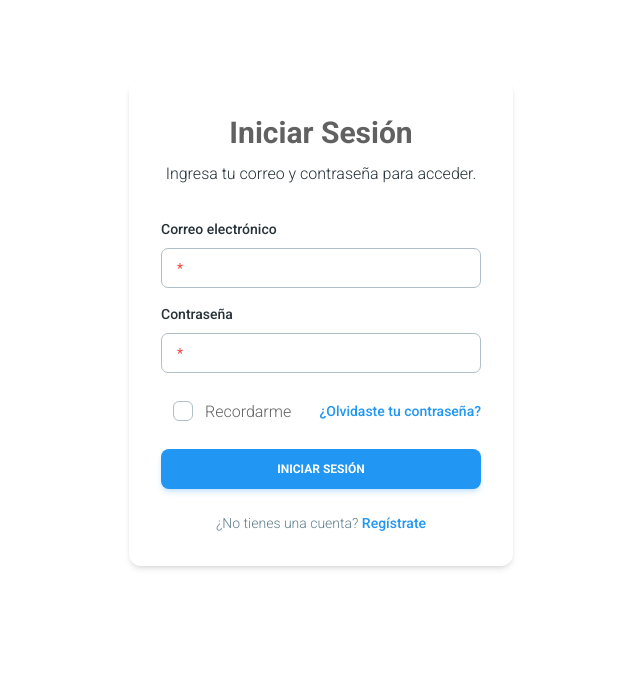
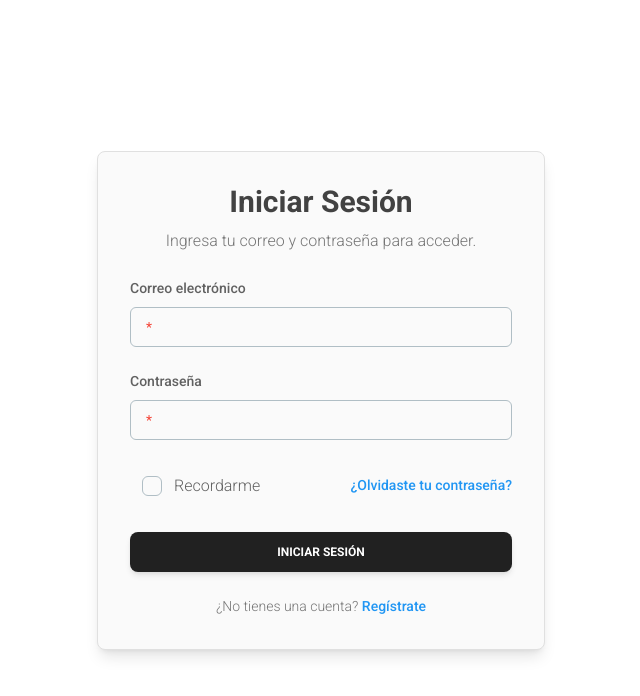
Before and after one commit to jhonnCorredor/front-desercion, a React (Vite) app: page /auth/sign-in in a window 1280 px wide. Shown: the top 696 px of the page, without its empty margins (319-959 px from the left). Built offline with nearby package versions, Linux system fonts and the light colour scheme.

Commit message:
Login y Registro ,Recuperacion de contraseña

```diff
--- a/src/pages/auth/ResetPassword.jsx
+++ b/src/pages/auth/ResetPassword.jsx
@@ -1,73 +1,128 @@
-"use client"
+"use client";
 
-import { useState } from "react"
-import { Card, Input, Button, Typography } from "@material-tailwind/react"
-import { LockClosedIcon } from "@heroicons/react/24/outline"
-import { Service } from "@/data/api"
+import { useState } from "react";
+import { Card, Input, Button, Typography } from "@material-tailwind/react";
+import { LockClosedIcon } from "@heroicons/react/24/outline";
+import { Service } from "@/data/api";
+import Cookies from "js-cookie";
 
 export function ResetPassword() {
   const [formData, setFormData] = useState({
-    code: "",
-    newPassword: "",
+    codigo: "",
+  });
+  const [updateData, setUpdateData] = useState({
+    contrasena: "",
     confirmPassword: "",
-  })
-  const [notification, setNotification] = useState(null)
+  });
+  const [codeVerified, setCodeVerified] = useState(false);
+  const [notification, setNotification] = useState(null);
 
   const handleChange = (e) => {
-    setFormData({ ...formData, [e.target.name]: e.target.value })
+    const { name, value } = e.target;
+    if (!codeVerified) {
+      setFormData({ ...formData, [name]: value });
+    } else {
+      setUpdateData({ ...updateData, [name]: value });
     }
+  };
 
-  const handleSubmit = async (e) => {
-    e.preventDefault()
-    if (formData.newPassword !== formData.confirmPassword) {
-      showNotification("red", "Las contraseñas no coinciden.")
-      return
+  const verifyCode = async (e) => {
+    e.preventDefault();
+
+    const user_id = Cookies.get("user_id");
+    if (!user_id) {
+      showNotification("red", "No se encontró el usuario en las cookies.");
+      return;
     }
     try {
-      await Service.post("/auth/reset-password", {
-        code: formData.code,
-        newPassword: formData.newPassword,
-      })
-      showNotification("green", "Tu contraseña ha sido actualizada exitosamente.")
+      await Service.post(`/recuperarcontrasena/verificar-codigo/`, {
+        codigo: formData.codigo,
+        usuario_id: user_id
+      });
+      setCodeVerified(true);
+      showNotification("green", "Código válido. Ingresa tu nueva contraseña.");
     } catch (error) {
-      console.error("Error al restablecer la contraseña:", error)
-      showNotification("red", "Error al restablecer la contraseña. Por favor, intenta de nuevo.")
+      console.error("Error al verificar el código:", error);
+      showNotification("red", "Código inválido. Por favor, intenta de nuevo.");
     }
+  };
+
+  const updatePassword = async (e) => {
+    e.preventDefault();
+
+    if (updateData.newPassword !== updateData.confirmPassword) {
+      showNotification("red", "Las contraseñas no coinciden.");
+      return;
     }
+    const user_id = Cookies.get("user_id");
+    if (!user_id) {
+      showNotification("red", "No se encontró el usuario en las cookies.");
+      return;
+    }
+    try {
+      await Service.patch(`/usuario/${user_id}/`, {
+        contrasena: updateData.newPassword,
+      });
+      showNotification("green", "Contraseña actualizada exitosamente.");
+    } catch (error) {
+      console.error("Error al actualizar la contraseña:", error);
+      showNotification("red", "Error al actualizar la contraseña. Por favor, intenta de nuevo.");
+    }
+  };
 
   const showNotification = (type, message) => {
-    setNotification({ type, message })
-    setTimeout(() => setNotification(null), 5000)
-  }
+    setNotification({ type, message });
+    setTimeout(() => setNotification(null), 5000);
+  };
 
   return (
     <div className="flex justify-center items-center min-h-screen bg-gray-100">
       <Card className="w-full max-w-md mx-4 shadow-xl">
-        <form onSubmit={handleSubmit} className="p-8">
+        {!codeVerified ? (
+          // Formulario de verificación del código
+          <form onSubmit={verifyCode} className="p-8">
             <div className="text-center mb-8">
               <LockClosedIcon className="h-12 w-12 mx-auto text-blue-500 mb-4" />
               <Typography variant="h3" className="font-bold text-2xl mb-2">
-              Restablecer Contraseña
+                Verificar Código
               </Typography>
               <Typography variant="paragraph" color="blue-gray" className="text-sm">
-              Ingresa el código recibido y tu nueva contraseña.
+                Ingresa el código de recuperación que recibiste.
               </Typography>
             </div>
             <div className="mb-4 space-y-4">
               <Input
                 size="lg"
                 label="Código de recuperación"
-              name="code"
-              value={formData.code}
+                name="codigo"
+                value={formData.codigo}
                 onChange={handleChange}
                 required
               />
+            </div>
+            <Button type="submit" className="mt-6" fullWidth>
+              Verificar Código
+            </Button>
+          </form>
+        ) : (
+          // Formulario de actualización de contraseña (solo se muestra si el código es correcto)
+          <form onSubmit={updatePassword} className="p-8">
+            <div className="text-center mb-8">
+              <LockClosedIcon className="h-12 w-12 mx-auto text-blue-500 mb-4" />
+              <Typography variant="h3" className="font-bold text-2xl mb-2">
+                Actualizar Contraseña
+              </Typography>
+              <Typography variant="paragraph" color="blue-gray" className="text-sm">
+                Ingresa tu nueva contraseña.
+              </Typography>
+            </div>
+            <div className="mb-4 space-y-4">
               <Input
                 type="password"
                 size="lg"
                 label="Nueva contraseña"
                 name="newPassword"
-              value={formData.newPassword}
+                value={updateData.newPassword}
                 onChange={handleChange}
                 required
               />
@@ -76,21 +131,16 @@ export function ResetPassword() {
                 size="lg"
                 label="Confirmar nueva contraseña"
                 name="confirmPassword"
-              value={formData.confirmPassword}
+                value={updateData.confirmPassword}
                 onChange={handleChange}
                 required
               />
             </div>
             <Button type="submit" className="mt-6" fullWidth>
-            Restablecer Contraseña
+              Actualizar Contraseña
             </Button>
-          <Typography variant="small" className="mt-6 flex justify-center">
-            ¿Recordaste tu contraseña?{" "}
-            <a href="/auth/sign-in" className="ml-1 font-medium text-blue-500 hover:text-blue-700">
-              Iniciar sesión
-            </a>
-          </Typography>
           </form>
+        )}
       </Card>
       {notification && (
         <div
@@ -102,7 +152,7 @@ export function ResetPassword() {
         </div>
       )}
     </div>
-  )
+  );
 }
 
-export default ResetPassword
+export default ResetPassword;
--- a/src/pages/auth/sign-in.jsx
+++ b/src/pages/auth/sign-in.jsx
@@ -1,54 +1,59 @@
-"use client"
+"use client";
 
-import { useState } from "react"
-import { Card, Input, Checkbox, Button, Typography, Alert } from "@material-tailwind/react"
-import { Link } from "react-router-dom"
-import { Service } from "@/data/api"
-import Cookies from "js-cookie"
+import { useState } from "react";
+import { Card, Input, Checkbox, Button, Typography, Alert } from "@material-tailwind/react";
+import { Link } from "react-router-dom";
+import { Service } from "@/data/api";
 
 export function SignIn() {
-  const [correo, setEmail] = useState("")
-  const [contrasena, setPassword] = useState("")
-  const [rememberMe, setRememberMe] = useState(false)
-  const [notification, setNotification] = useState(null)
+  const [correo, setEmail] = useState("");
+  const [contrasena, setPassword] = useState("");
+  const [rememberMe, setRememberMe] = useState(false);
+  const [notification, setNotification] = useState(null);
 
   const handleSignIn = async (e) => {
-    e.preventDefault()
+    e.preventDefault();
     try {
-      const response = await Service.post("/login/", { correo, contrasena })
-      console.log("Inicio de sesión exitoso:", response)
+      const response = await Service.post("/login/", { correo, contrasena });
+      console.log("Inicio de sesión exitoso:", response);
       setNotification({
-        type: "green",
+        type: "success",
         message: "Inicio de sesión exitoso. Redirigiendo...",
-      })
-      Cookies.set("menu", JSON.stringify(response.vistas_rol), { expires: rememberMe ? 30 : 1 })
-      Cookies.set("user", response.usuario_id, { expires: rememberMe ? 30 : 1 })
+      });
       setTimeout(() => {
-        window.location.href = "/dashboard/home"
-      }, 1000)
+        window.location.href = "/dashboard/home";
+      }, 1000);
     } catch (error) {
-      console.error("Error al iniciar sesión:", error)
+      console.error("Error al iniciar sesión:", error);
       setNotification({
-        type: "red",
+        type: "error",
         message: "Error al iniciar sesión. Por favor, verifica tus credenciales.",
-      })
+      });
     }
-  }
+  };
 
   return (
-    <Card className="w-96 mx-auto mt-20">
-      <form onSubmit={handleSignIn} className="p-8">
-        <div className="text-center mb-8">
-          <Typography variant="h3" className="font-bold">
+    <div
+      className="flex items-center justify-center min-h-screen"
+      style={{
+        background: "slate-700",
+        backgroundSize: "cover",
+        backgroundPosition: "center",
+      }}
+          >
+      <Card className="w-full max-w-md p-8 shadow-lg rounded-lg border border-gray-300 bg-gray-50 " >
+        <form onSubmit={handleSignIn} className="space-y-6">
+          <div className="text-center">
+            <Typography variant="h2" className="font-bold text-gray-800 text-3xl">
               Iniciar Sesión
             </Typography>
-          <Typography variant="paragraph" color="blue-gray" className="mt-2">
+            <Typography variant="paragraph" className="mt-2 text-gray-600">
               Ingresa tu correo y contraseña para acceder.
             </Typography>
           </div>
           {notification && (
             <Alert
-            color={notification.type}
+              color={notification.type === "success" ? "green" : "red"}
               dismissible={{
                 onClose: () => setNotification(null),
               }}
@@ -57,8 +62,8 @@ export function SignIn() {
               {notification.message}
             </Alert>
           )}
-        <div className="mb-4">
-          <Typography variant="small" color="blue-gray" className="mb-2 font-medium">
+          <div>
+            <Typography variant="small" className="mb-2 font-medium text-gray-700">
               Correo electrónico
             </Typography>
             <Input
@@ -68,10 +73,11 @@ export function SignIn() {
               placeholder="tucorreo@ejemplo.com"
               required
               fullWidth
+              className="border border-gray-300 rounded-md px-4 py-2 focus:outline-none focus:ring-2 focus:ring-blue-500"
             />
           </div>
-        <div className="mb-4">
-          <Typography variant="small" color="blue-gray" className="mb-2 font-medium">
+          <div>
+            <Typography variant="small" className="mb-2 font-medium text-gray-700">
               Contraseña
             </Typography>
             <Input
@@ -81,28 +87,41 @@ export function SignIn() {
               placeholder="••••••••"
               required
               fullWidth
+              className="border border-gray-300 rounded-md px-4 py-2 focus:outline-none focus:ring-2 focus:ring-blue-500"
             />
           </div>
-        <div className="flex items-center justify-between mb-4">
-          <Checkbox label="Recordarme" checked={rememberMe} onChange={(e) => setRememberMe(e.target.checked)} />
+          <div className="flex items-center justify-between">
+            <Checkbox
+              label="Recordarme"
+              checked={rememberMe}
+              onChange={(e) => setRememberMe(e.target.checked)}
+              className="text-gray-700"
+            />
             <Typography variant="small" className="font-medium text-blue-500">
-            <Link to="/forgot-password">¿Olvidaste tu contraseña?</Link>
+              <Link to="/auth/forgot-password" className="mt-6">
+                ¿Olvidaste tu contraseña?
+              </Link>
             </Typography>
           </div>
-        <Button type="submit" color="blue" fullWidth>
+          <Button
+            type="submit"
+            fullWidth
+            className="mt-6"
+          >
             Iniciar Sesión
           </Button>
-        <div className="mt-6 text-center">
-          <Typography variant="small" className="text-blue-gray-500">
+          <div className="text-center">
+            <Typography variant="small" className="text-gray-600">
               ¿No tienes una cuenta?{" "}
-            <Link to="/auth/sign-up" className="text-blue-500 font-medium">
+              <Link to="/auth/sign-up" className="text-blue-500 font-medium hover:underline">
                 Regístrate
               </Link>
             </Typography>
           </div>
         </form>
       </Card>
-  )
+    </div>
+  );
 }
 
-export default SignIn
+export default SignIn;
```
Also changed, not shown: src/pages/auth/ForgotPassword.jsx (+22 -5 lines). Lines whose indentation alone changed are shown as unchanged.
